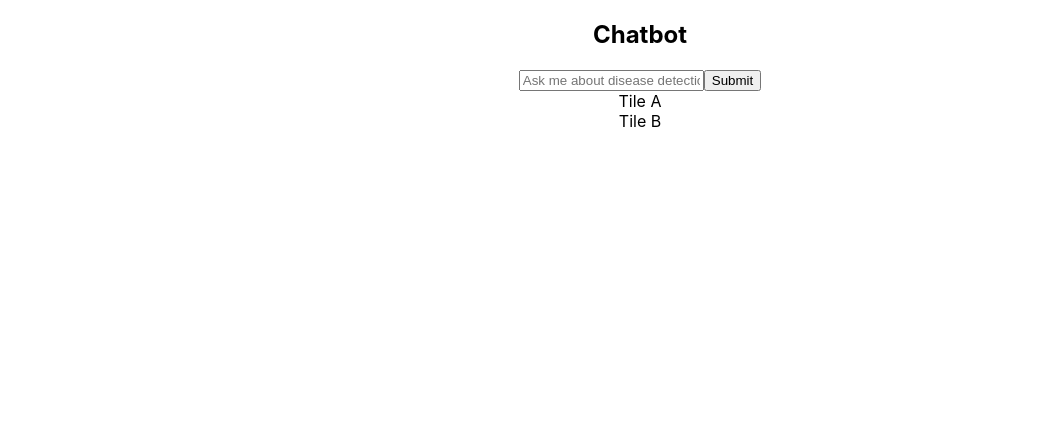
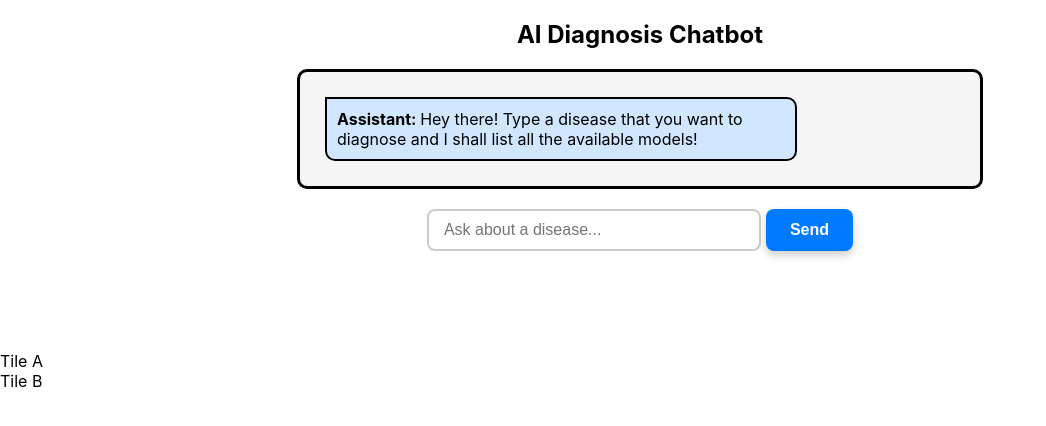
Before and after one commit to DipeshMohanty1098/chatbot-model-selector, a React (Create React App) app: page / in a window 1280 px wide. Shown: the top 426 px of the page, without its empty margins (0-1046 px from the left). Built offline with nearby package versions, Linux system fonts and the light colour scheme.

Commit message:
added CSS

```diff
--- a/package.json
+++ b/package.json
@@ -3,12 +3,15 @@
   "version": "0.1.0",
   "private": true,
   "dependencies": {
+    "@tailwindcss/postcss": "^4.0.4",
     "cra-template": "1.2.0",
+    "postcss": "^8.5.1",
     "react": "^19.0.0",
     "react-dom": "^19.0.0",
     "react-router-dom": "^7.1.5",
     "react-scripts": "5.0.1",
-    "string-similarity": "^4.0.4"
+    "string-similarity": "^4.0.4",
+    "tailwindcss": "^4.0.4"
   },
   "scripts": {
     "start": "react-scripts start",
--- /dev/null
+++ b/postcss.config.mjs
@@ -0,0 +1,5 @@
+export default {
+    plugins: {
+      "@tailwindcss/postcss": {},
+    }
+  }
--- a/src/App.css
+++ b/src/App.css
@@ -1,38 +1,110 @@
-.App {
+.chat-parent {
+  justify-content: center;
   text-align: center;
 }
-
-.App-logo {
-  height: 40vmin;
-  pointer-events: none;
+.chat-container {
+  display: flex;
+  flex-direction: column;
+  max-width: 50%;
+  margin: auto;
+  padding: 20px;
+  background-color: #f5f5f5;
+  border-radius: 10px;
+  height: 70%;
+  max-height: 70%;
+  overflow-y: auto;
+  justify-content: center;
+  text-align: center;
+  border: 3px solid black;
 }
 
-@media (prefers-reduced-motion: no-preference) {
-  .App-logo {
-    animation: App-logo-spin infinite 20s linear;
-  }
+.messageBox {
+  background-color: aqua;
+  border: 2px solid black;
+  border-radius: 10px;
+  padding: 10px;
+  max-width: 70%;
+  padding: 10px;
+  margin: 5px;
+  border-radius: 10px;
+  word-wrap: break-word;
+  display: inline-block;
 }
 
-.App-header {
-  background-color: #282c34;
-  min-height: 100vh;
+.botBox {
+  align-self: flex-start; /* Left */
+  justify-content: flex-start;
+  background-color: #d1e7ff;
+  text-align: left;
+  border: 2px solid black;
+  border-radius: 10px;
+  padding: 10px;
+  max-width: 70%;
+  padding: 10px;
+  margin: 5px;
+  border-radius: 10px;
+  word-wrap: break-word;
+  border-top-left-radius: 0;
+}
+
+.userBox {
+  align-self: flex-end; /* Right */
+  background-color: #c1ffc1;
+  text-align: right;
+  border: 2px solid black;
+  border-radius: 10px;
+  padding: 10px;
+  max-width: 70%;
+  padding: 10px;
+  margin: 5px;
+  border-radius: 10px;
+  word-wrap: break-word;
+  border-top-right-radius: 0;
+}
+
+.custom-button {
+  background-color: #007bff; /* Blue color */
+  color: white;
+  padding: 12px 24px;
+  font-size: 16px;
+  font-weight: bold;
+  border: none;
+  border-radius: 8px;
+  cursor: pointer;
+  transition: all 0.3s ease-in-out;
+  box-shadow: 0 4px 8px rgba(0, 0, 0, 0.2);
+}
+
+.custom-button:hover {
+  background-color: #0056b3; /* Darker blue */
+  transform: scale(1.05); /* Slightly enlarge */
+  box-shadow: 0 6px 12px rgba(0, 0, 0, 0.3);
+}
+
+.custom-button:active {
+  background-color: #00408d; /* Even darker blue */
+  transform: scale(0.98); /* Press effect */
+  box-shadow: 0 2px 4px rgba(0, 0, 0, 0.2);
+}
+
+.custom-input {
+  width: 100%;
+  max-width: 300px; /* Adjust width as needed */
+  padding: 10px 15px;
+  font-size: 16px;
+  border: 2px solid #ccc;
+  border-radius: 8px;
+  outline: none;
+  transition: all 0.3s ease-in-out;
+}
+
+.custom-input:focus {
+  border-color: #007bff; /* Blue outline */
+  box-shadow: 0 4px 8px rgba(0, 123, 255, 0.3);
+}
+
+.input-box {
   display: flex;
-  flex-direction: column;
   align-items: center;
   justify-content: center;
-  font-size: calc(10px + 2vmin);
-  color: white;
 }
-
-.App-link {
-  color: #61dafb;
-}
-
-@keyframes App-logo-spin {
-  from {
-    transform: rotate(0deg);
-  }
-  to {
-    transform: rotate(360deg);
-  }
-}
--- a/src/components/chatbot.js
+++ b/src/components/chatbot.js
@@ -1,6 +1,7 @@
 import { useState } from "react";
 import { useNavigate } from "react-router-dom";
 import stringSimilarity from "string-similarity";
+import '../App.css';
 
 const mlModels = {
   "Skin Cancer Diagnostic": ["skin cancer", "melanoma", "psoriasis"],
@@ -11,14 +12,14 @@ const mlModels = {
 
 const TileName = {
   "Skin Cancer Diagnostic": "Skincancerml",
-    "Skin Cancer" : "skin-cancer-upload",
-    "Dementia Detection" : "Dementia",
-    "Second Dementia Detection" : "dementiaDetection"
+  "Skin Cancer": "skin-cancer-upload",
+  "Dementia Detection": "Dementia",
+  "Second Dementia Detection": "dementiaDetection"
 }
 
 const Chatbot = () => {
   const [userInput, setUserInput] = useState("");
-  const [chatHistory, setChatHistory] = useState([]);
+  const [chatHistory, setChatHistory] = useState([{text: "Hey there! Type a disease that you want to diagnose and I shall list all the available models!"}]);
   const navigate = useNavigate();
 
 
@@ -58,42 +59,49 @@ const handleInput = async () => {
 
     if (mlModels[userInput]) {
       // If the input matches a model, navigate directly
-        setChatHistory([...chatHistory, { user: userInput, bot: `Navigating to ${userInput}...` }]);
+      setChatHistory([...chatHistory, { text: userInput, side: "right"}, { text: `Navigating to ${userInput}...`, side: "left" }]);
       let del = await delay(2000)
       navigate(`/${TileName[userInput]}`);
     } else if (matchingModels.length > 0) {
       // If matching models are found, suggest them
       setChatHistory([
         ...chatHistory,
-        { user: userInput, bot: `Models related to your search: ${matchingModels.join(", ")}` },
+        { text: userInput, side: "right" } , {text: `Models related to your search: ${matchingModels.join(", ")}`, side: "left" },
       ]);
     } else {
-        setChatHistory([...chatHistory, { user: userInput, bot: "No related models found. Try again!" }]);
+      setChatHistory([...chatHistory, { text: userInput, side: "right" }, { text: "No related models found. Try again!", side: "left" }]);
     }
     setUserInput("");
   };
 
+
   return (
-        <div className="p-4 border rounded shadow-lg max-w-md mx-auto">
-          <h2 className="text-lg font-bold mb-2">Chatbot</h2>
-          <div className="mb-2 h-40 overflow-y-auto border p-2">
-            {chatHistory.map((entry, index) => (
-              <div key={index}>
-                <p><strong>You:</strong> {entry.user}</p>
-                <p><strong>Bot:</strong> {entry.bot}</p>
+    <div className="chat-parent">
+      <h2 className="">AI Diagnosis Chatbot</h2>
+      <div className="chat-container">
+        {chatHistory.map((entry) => (
+            <div className={entry.side === "right" ? "userBox" : "botBox"}>
+              <strong>{entry.side === "right" ? "You: " : "Assistant: "}</strong> {entry.text}
             </div>
         ))}
       </div>
+      <br></br>
+      <div className="input-box">
         <input
           type="text"
-            className="border p-2 w-full"
+          className="custom-input"
           value={userInput}
           onChange={(e) => setUserInput(e.target.value)}
-            placeholder="Ask me about disease detection models..."
+          placeholder="Ask about a disease..."
         />
-          <button className="mt-2 bg-blue-500 text-white p-2 rounded w-full" onClick={handleInput}>
-            Submit
+        <div style={{paddingLeft: "5px"}}></div>
+        <button
+          className="custom-button"
+          onClick={handleInput}
+        >
+          Send
         </button>
+      </div>
     </div>
   );
 }
--- a/src/components/tiles.js
+++ b/src/components/tiles.js
@@ -8,6 +8,11 @@ function Home() {
     return (
       <div className="p-6">
         <Chatbot />
+        <br></br>
+        <br></br>
+        <br></br>
+        <br></br>
+        <br></br>
         <div className="flex gap-4 justify-center mt-4">
           <div className="cursor-pointer" onClick={() => navigate("/tile-a")}>
             <TileA />
--- a/src/index.css
+++ b/src/index.css
@@ -1,3 +1,5 @@
+
+
 body {
   margin: 0;
   font-family: -apple-system, BlinkMacSystemFont, 'Segoe UI', 'Roboto', 'Oxygen',
```
Also changed, not shown: 1 other file (tests, documents, lock files or other folders). Lines whose indentation alone changed are shown as unchanged.
